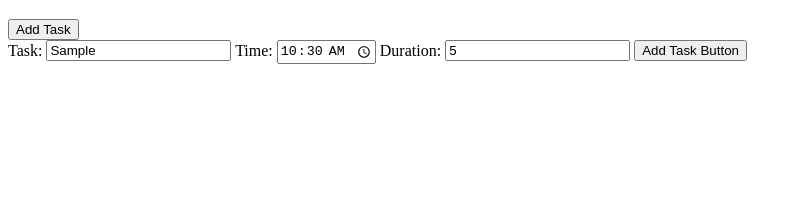
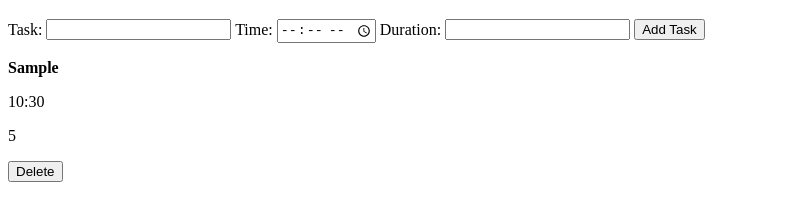
Before and after one commit to ThOfficialCoder/AdaptiveScheduler, a plain HTML site: page index.html in a window 1280 px wide. Both pictures are taken after typing "Sample", "10:30", "5" into the empty fields and a click on the button "Add Task". Shown: the part 98-318 px from the top of the page, without its empty margins (0-802 px from the left). Drawn offline with Linux system fonts and the light colour scheme.

Commit message:
Implemented addding and deleting tasks

```diff
--- a/index.html
+++ b/index.html
@@ -8,16 +8,17 @@
 <body>
     <h1>My Adaptive Day Planner<div id="currentDateTime"></div></h1>
 
-    <button id="addTask">Add Task</button>
-
     <form id="taskForm">
         <label for="task">Task:</label>
         <input type="text" id="task" name="task" required>
+
         <label for="time">Time:</label>
         <input type="time" id="time" name="time" required>
+
         <label for="duration">Duration:</label>
         <input type="number" id="duration" name="duration" required>
-        <button type="submit">Add Task Button</button>
+
+        <button type="submit">Add Task</button>
     </form>
 
     <div id="taskList"></div>
--- a/index.js
+++ b/index.js
@@ -1,3 +1,5 @@
+let tasks = [];
+
 function updateDateTime() {
     const now = new Date();
     const date = now.toLocaleDateString(undefined, {
@@ -15,5 +17,49 @@ function updateDateTime() {
     document.getElementById('currentDateTime').textContent = date + " | " + time;
 }
 
+document.getElementById('taskForm').addEventListener('submit', function(event) {
+    event.preventDefault();
+    addTask();
+});
+
+function addTask() {
+    const taskForm = document.getElementById('taskForm');
+    const task = {
+        task: taskForm.task.value,
+        time: taskForm.time.value,
+        duration: taskForm.duration.value
+    };
+    tasks.push(task);
+    taskForm.reset();
+    displayTasks();
+}
+
+function displayTasks() {
+    const taskList = document.getElementById('taskList');
+    taskList.innerHTML = '';
+
+    tasks.forEach((task, index) => {
+        const taskItem = document.createElement('div');
+        taskItem.classList.add('task-item');
+        taskItem.innerHTML = `
+            <p><strong>${task.task}</strong></p>
+            <p>${task.time}</p>
+            <p>${task.duration}</p>
+            <button class="delete-button" data-index=index="${index}">Delete</button>
+        `;
+        taskList.appendChild(taskItem);
+    });
+
+    document.querySelectorAll('.delete-button').forEach(button => {
+        button.addEventListener('click', function() {
+            const index = this.getAttribute('data-index');
+            tasks.splice(index, 1);
+            displayTasks();
+        })
+    })
+}
+
+displayTasks();
+
 updateDateTime();
 setInterval(updateDateTime, 1000);
```
